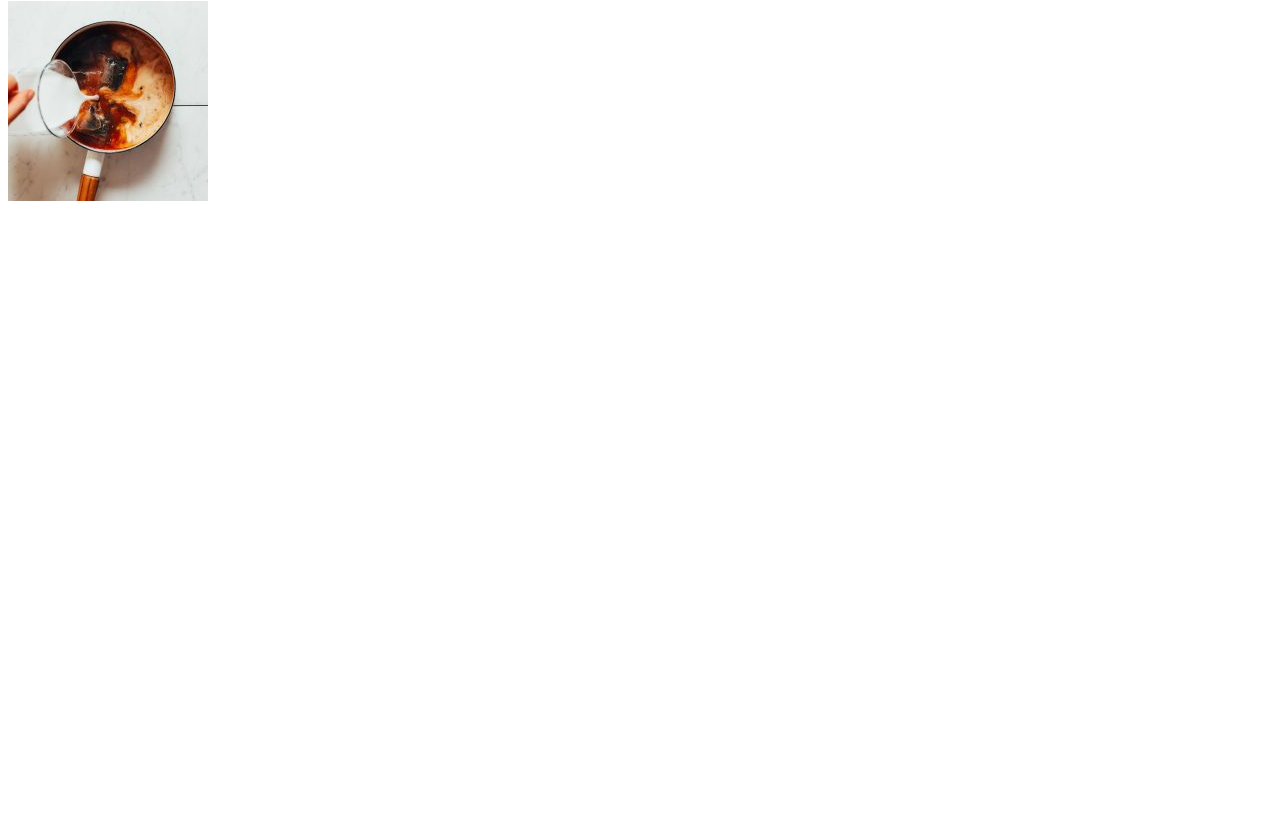
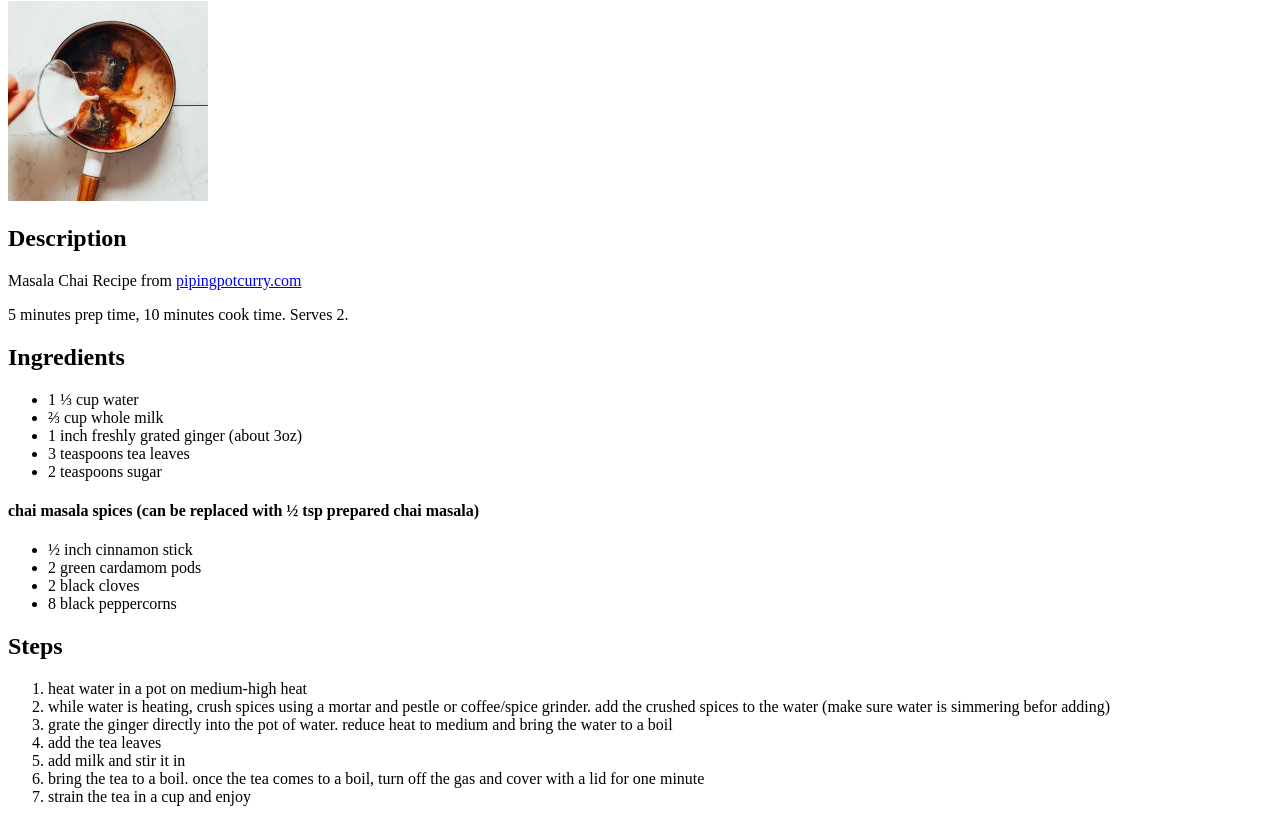
Before and after one commit to egglynn/odin-recipes, a plain HTML site: page recipes/masala-chai.html in a window 1280 px wide. Shown: the part 79-901 px from the top of the page. Before the commit the page ends 800 px from the top, so only its background shows below. Drawn offline with Linux system fonts and the light colour scheme.

Commit message:
update masala-chai with lists

```diff
--- a/recipes/masala-chai.html
+++ b/recipes/masala-chai.html
@@ -9,5 +9,36 @@
 <body>
     <h1>Masala Chai</h1>
     <p><img src="../images/Masala-Chai-SQUARE-200x200.jpg"></p>
+
+    <h2>Description</h2>
+    <p>Masala Chai Recipe from <a href="https://pipingpotcurry.com/indian-masala-chai/">pipingpotcurry.com</a></p>
+    <p>5 minutes prep time, 10 minutes cook time. Serves 2.</p>
+
+    <h2>Ingredients</h2>
+    <ul>
+        <li>1 ⅓ cup water</li>
+        <li>⅔ cup whole milk</li>
+        <li>1 inch freshly grated ginger (about 3oz)</li>
+        <li>3 teaspoons tea leaves</li>
+        <li>2 teaspoons sugar</li>
+    </ul>
+        <h4>chai masala spices (can be replaced with ½ tsp prepared chai masala)</h4>
+    <ul>
+        <li>½ inch cinnamon stick</li>
+        <li>2 green cardamom pods</li>
+        <li>2 black cloves</li>
+        <li>8 black peppercorns</li>
+    </ul>
+
+    <h2>Steps</h2>
+    <ol>
+        <li>heat water in a pot on medium-high heat</li>
+        <li>while water is heating, crush spices using a mortar and pestle or coffee/spice grinder. add the crushed spices to the water (make sure water is simmering befor adding)</li>
+        <li>grate the ginger directly into the pot of water. reduce heat to medium and bring the water to a boil</li>
+        <li>add the tea leaves</li>
+        <li>add milk and stir it in</li>
+        <li>bring the tea to a boil. once the tea comes to a boil, turn off the gas and cover with a lid for one minute</li>
+        <li>strain the tea in a cup and enjoy</li>
+    </ol>
 </body>
 </html>
```
